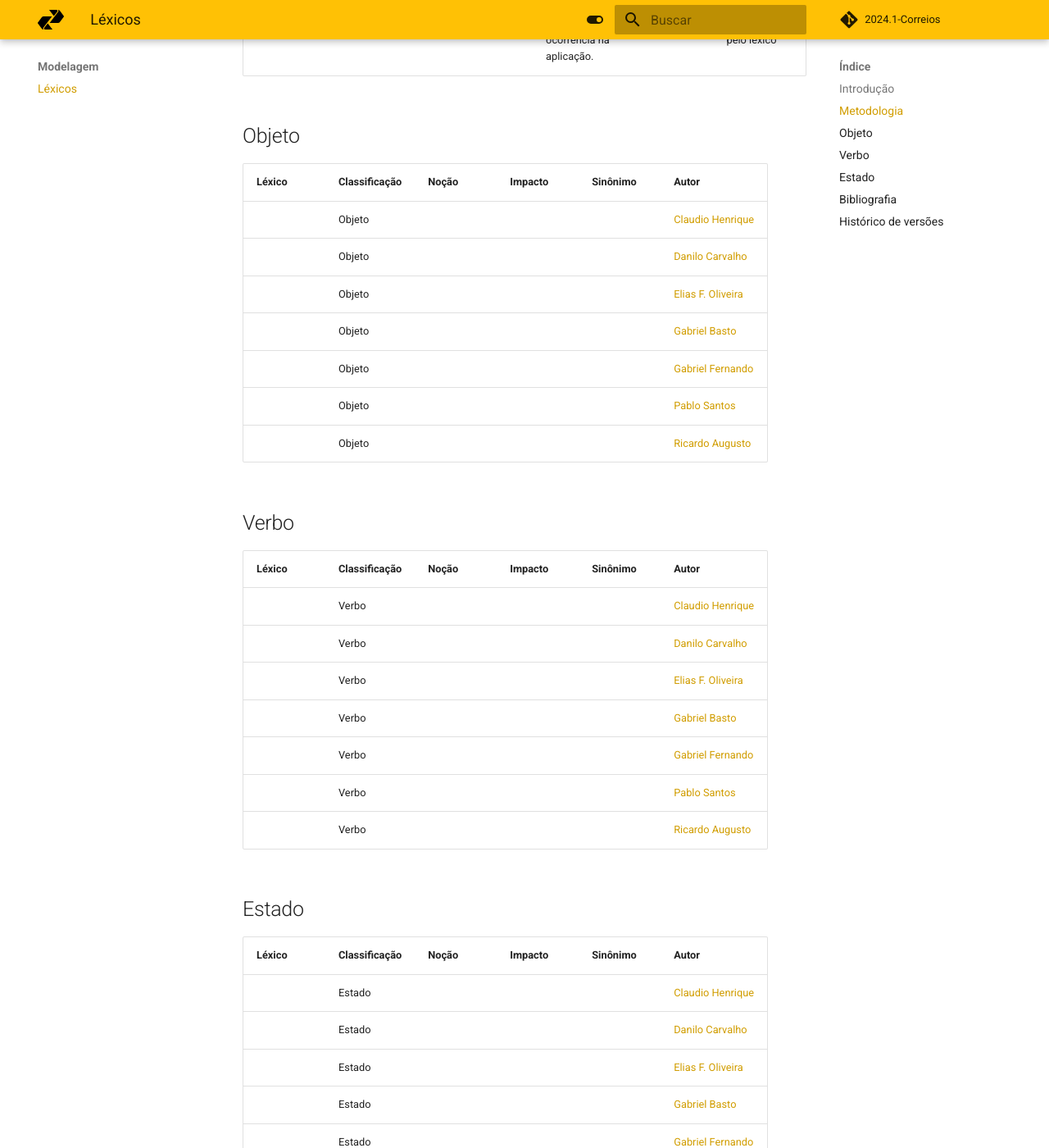
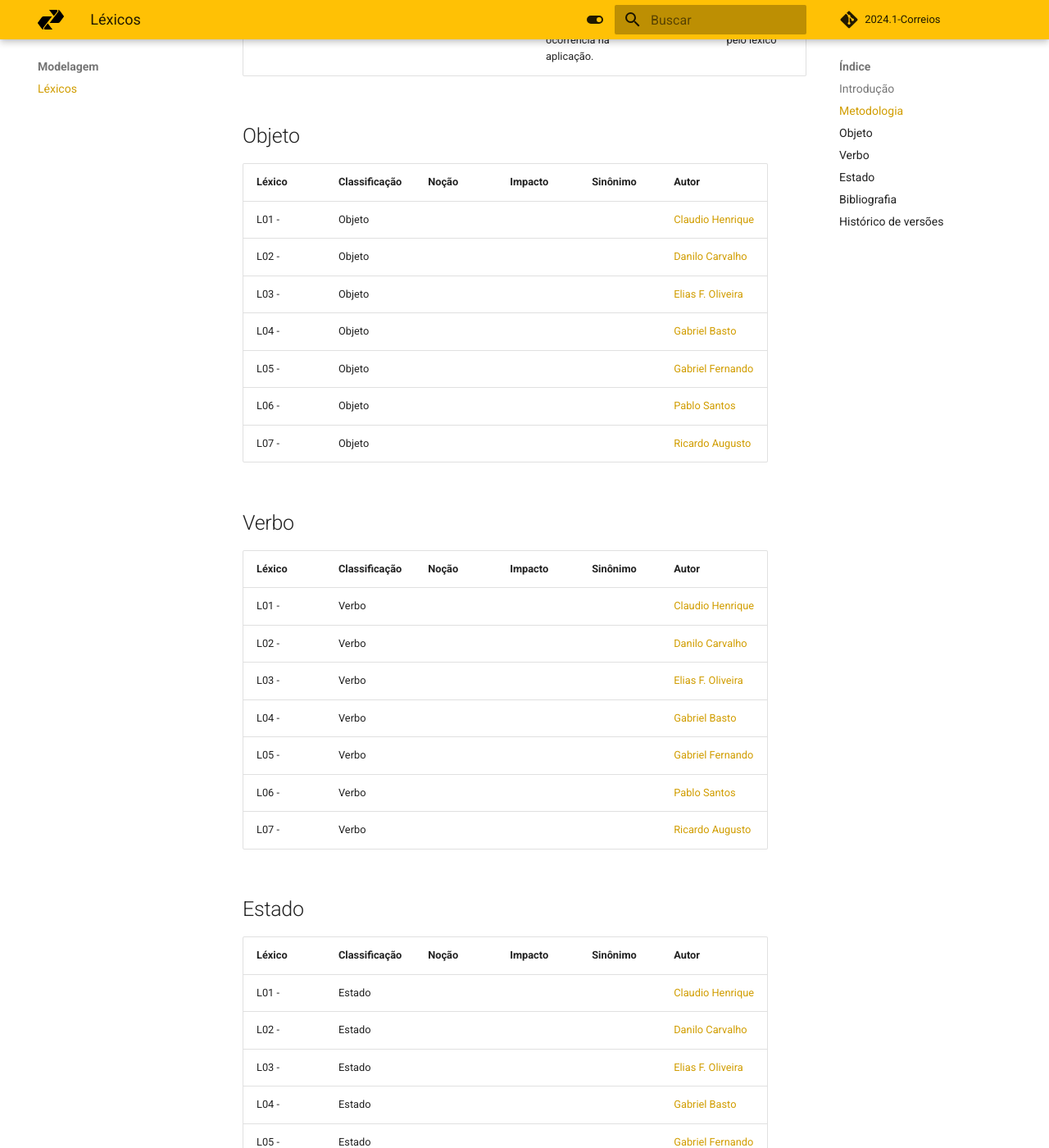
Before and after one commit to Requisitos-de-Software/2024.1-Serasa, an MkDocs documentation site: the page built from docs/Lexicos/lexicos.md, in a window 1280 px wide and 1400 px high, scrolled down 718 px. Shown: the whole window at 82% size. Built offline with MkDocs 1.6.1 and Material for MkDocs 9.7.7, drawn with Linux system fonts in a browser that asks for light colours; comment, search, counter and statistics services are not loaded.

Commit message:
adding lexicos3

```diff
--- a/docs/Lexicos/lexicos.md
+++ b/docs/Lexicos/lexicos.md
@@ -16,38 +16,38 @@ Tendo como base os [Requisitos Elicitados](../elicitacao/requisitos_elicitados.m
 
 |Léxico|Classificação|Noção|Impacto|Sinônimo|Autor|
 |------|-------------|-----|-------|--------|-----|
-|  | Objeto |  |  | |[Claudio Henrique](https://github.com/claudiohsc) |
-|  | Objeto |  |  | |[Danilo Carvalho](https://github.com/Danilo-Carvalho-Antunes) |
-|  | Objeto |  |  | |[Elias F. Oliveira](https://www.github.com/EliasOliver21) |
-|  | Objeto |  |  | |[Gabriel Basto](https://github.com/Bertolazi) |
-|  | Objeto |  |  | |[Gabriel Fernando](https://github.com/MMcLovin) |
-|  | Objeto |  |  | |[Pablo Santos](https://github.com/pabloheika) |
-|  | Objeto |  |  | |[Ricardo Augusto](https://github.com/avmricardo) |
+| L01 - | Objeto |  |  | |[Claudio Henrique](https://github.com/claudiohsc) |
+| L02 - | Objeto |  |  | |[Danilo Carvalho](https://github.com/Danilo-Carvalho-Antunes) |
+| L03 - | Objeto |  |  | |[Elias F. Oliveira](https://www.github.com/EliasOliver21) |
+| L04 - | Objeto |  |  | |[Gabriel Basto](https://github.com/Bertolazi) |
+| L05 - | Objeto |  |  | |[Gabriel Fernando](https://github.com/MMcLovin) |
+| L06 - | Objeto |  |  | |[Pablo Santos](https://github.com/pabloheika) |
+| L07 - | Objeto |  |  | |[Ricardo Augusto](https://github.com/avmricardo) |
 
 
 ## Verbo
 
 |Léxico|Classificação|Noção|Impacto|Sinônimo|Autor|
 |------|-------------|-----|-------|--------|-----|
-|  | Verbo |  |  | |[Claudio Henrique](https://github.com/claudiohsc) |
-|  | Verbo |  |  | |[Danilo Carvalho](https://github.com/Danilo-Carvalho-Antunes) |
-|  | Verbo |  |  | |[Elias F. Oliveira](https://www.github.com/EliasOliver21) |
-|  | Verbo |  |  | |[Gabriel Basto](https://github.com/Bertolazi) |
-|  | Verbo |  |  | |[Gabriel Fernando](https://github.com/MMcLovin) |
-|  | Verbo |  |  | |[Pablo Santos](https://github.com/pabloheika) |
-|  | Verbo |  |  | |[Ricardo Augusto](https://github.com/avmricardo) |
+|L01 - | Verbo |  |  | |[Claudio Henrique](https://github.com/claudiohsc) |
+|L02 - | Verbo |  |  | |[Danilo Carvalho](https://github.com/Danilo-Carvalho-Antunes) |
+|L03 - | Verbo |  |  | |[Elias F. Oliveira](https://www.github.com/EliasOliver21) |
+|L04 - | Verbo |  |  | |[Gabriel Basto](https://github.com/Bertolazi) |
+|L05 - | Verbo |  |  | |[Gabriel Fernando](https://github.com/MMcLovin) |
+|L06 - | Verbo |  |  | |[Pablo Santos](https://github.com/pabloheika) |
+|L07 - | Verbo |  |  | |[Ricardo Augusto](https://github.com/avmricardo) |
 
 ## Estado
 
 |Léxico|Classificação|Noção|Impacto|Sinônimo|Autor|
 |------|-------------|-----|-------|--------|-----|
-|  | Estado |  |  | |[Claudio Henrique](https://github.com/claudiohsc) |
-|  | Estado |  |  | |[Danilo Carvalho](https://github.com/Danilo-Carvalho-Antunes) |
-|  | Estado |  |  | |[Elias F. Oliveira](https://www.github.com/EliasOliver21) |
-|  | Estado |  |  | |[Gabriel Basto](https://github.com/Bertolazi) |
-|  | Estado |  |  | |[Gabriel Fernando](https://github.com/MMcLovin) |
-|  | Estado |  |  | |[Pablo Santos](https://github.com/pabloheika) |
-|  | Estado |  |  | |[Ricardo Augusto](https://github.com/avmricardo) |
+| L01 - | Estado |  |  | |[Claudio Henrique](https://github.com/claudiohsc) |
+| L02 - | Estado |  |  | |[Danilo Carvalho](https://github.com/Danilo-Carvalho-Antunes) |
+| L03 - | Estado |  |  | |[Elias F. Oliveira](https://www.github.com/EliasOliver21) |
+| L04 - | Estado |  |  | |[Gabriel Basto](https://github.com/Bertolazi) |
+| L05 - | Estado |  |  | |[Gabriel Fernando](https://github.com/MMcLovin) |
+| L06 - | Estado |  |  | |[Pablo Santos](https://github.com/pabloheika) |
+| L07 - | Estado |  |  | |[Ricardo Augusto](https://github.com/avmricardo) |
 
 
 ## Bibliografia
```
